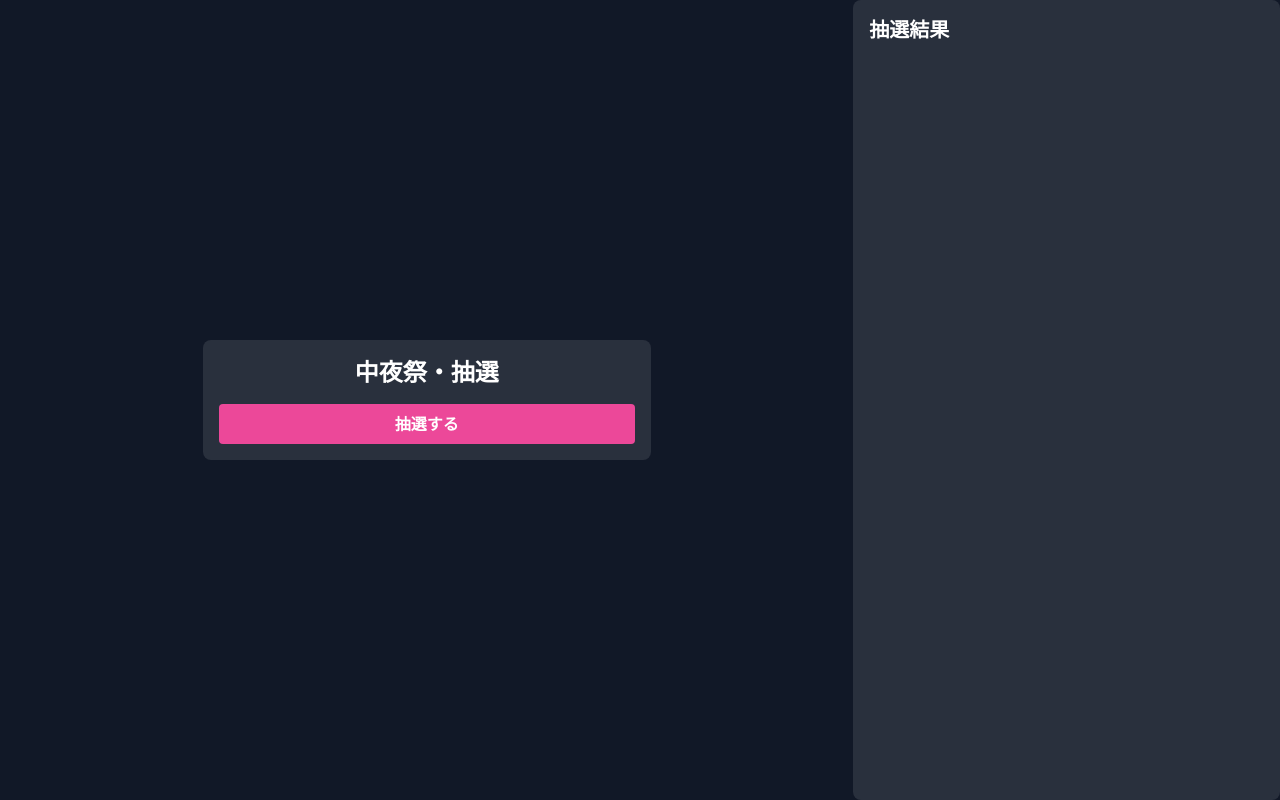
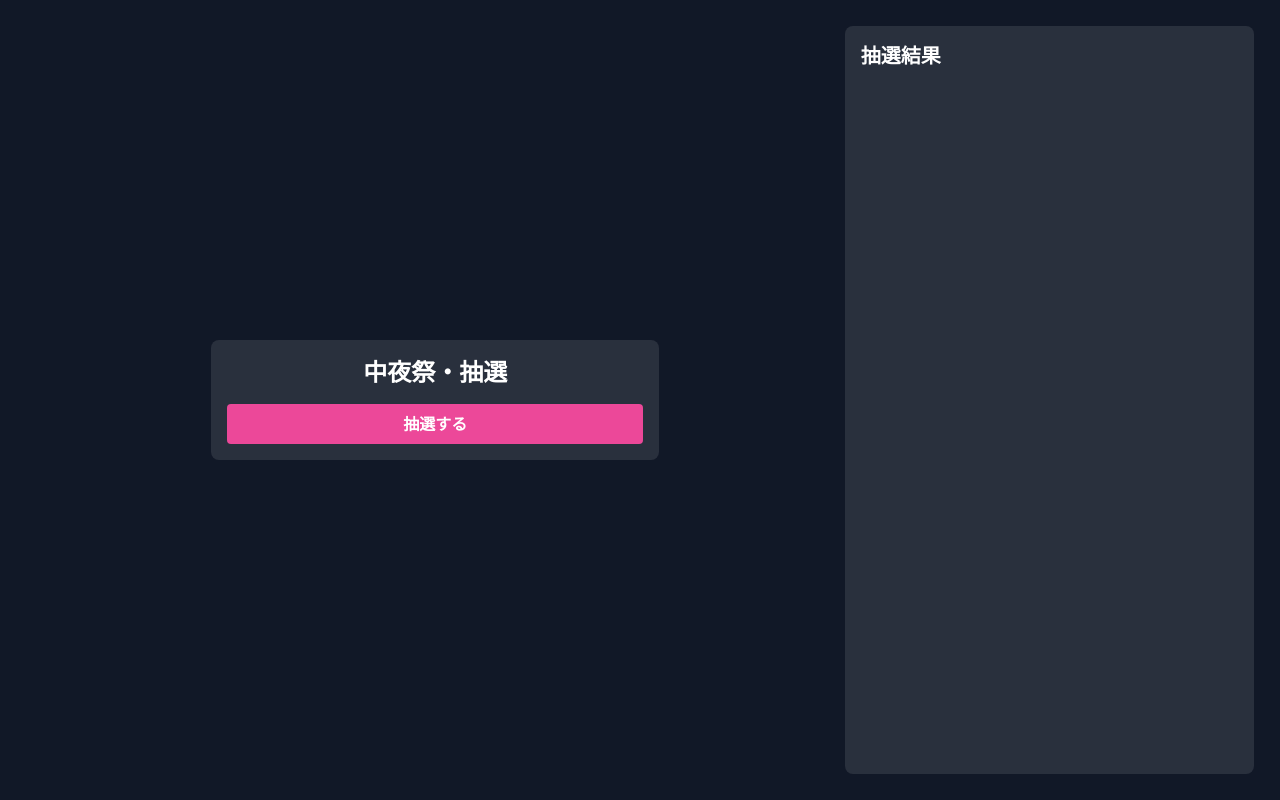
Before and after one commit to urassh/simple-lottery, a Nuxt app: page / in a window 1280 px wide. Built offline with nearby package versions, Linux system fonts and the light colour scheme.

Commit message:
feat: 余白を追加した

```diff
--- a/app.vue
+++ b/app.vue
@@ -1,5 +1,5 @@
 <template>
-  <NuxtPage>
+  <NuxtPage id="page">
 
   </NuxtPage>
 </template>
@@ -11,4 +11,8 @@
 .page-enter, .page-leave-to {
   opacity: 0;
 }
+
+#page {
+  padding: 2%;
+}
 </style>
```
